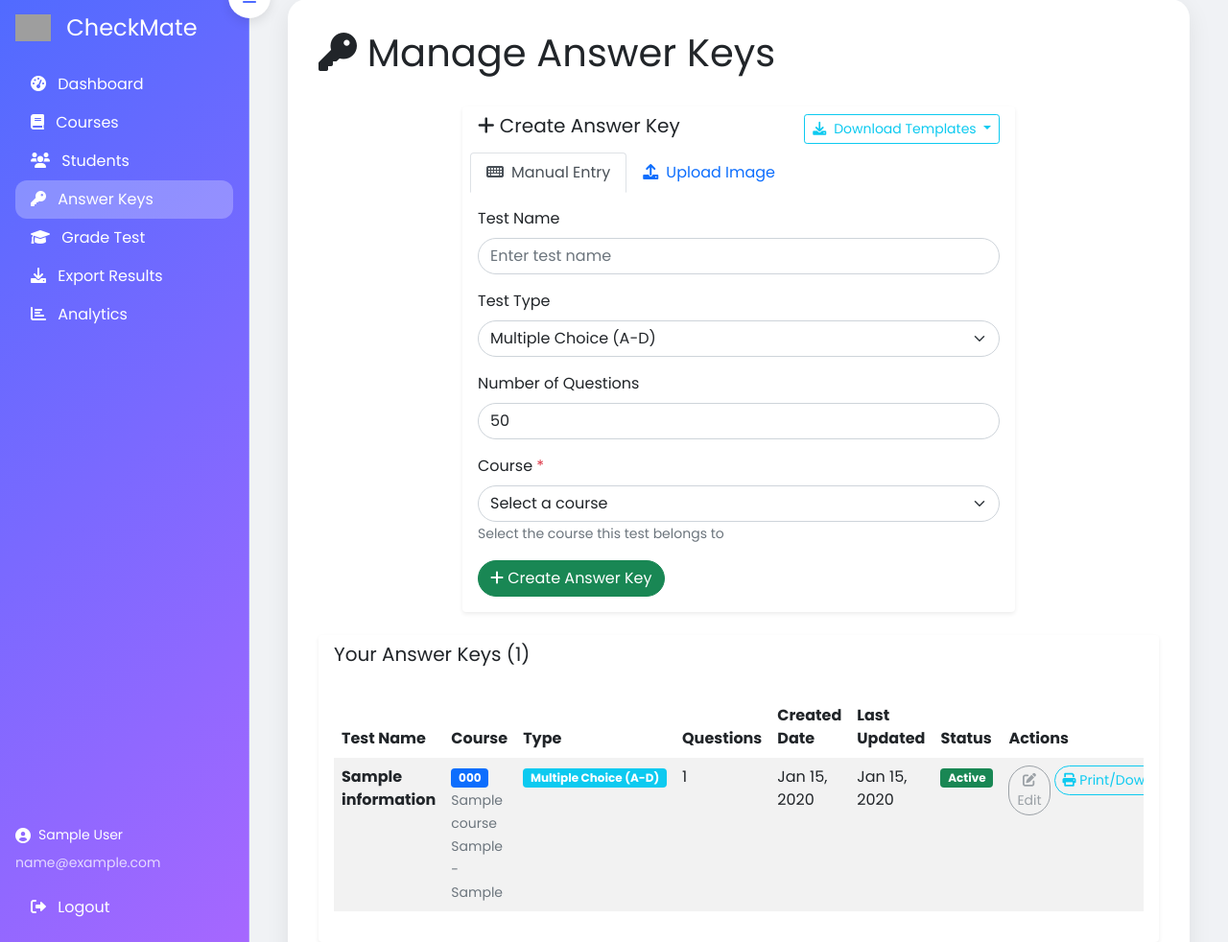
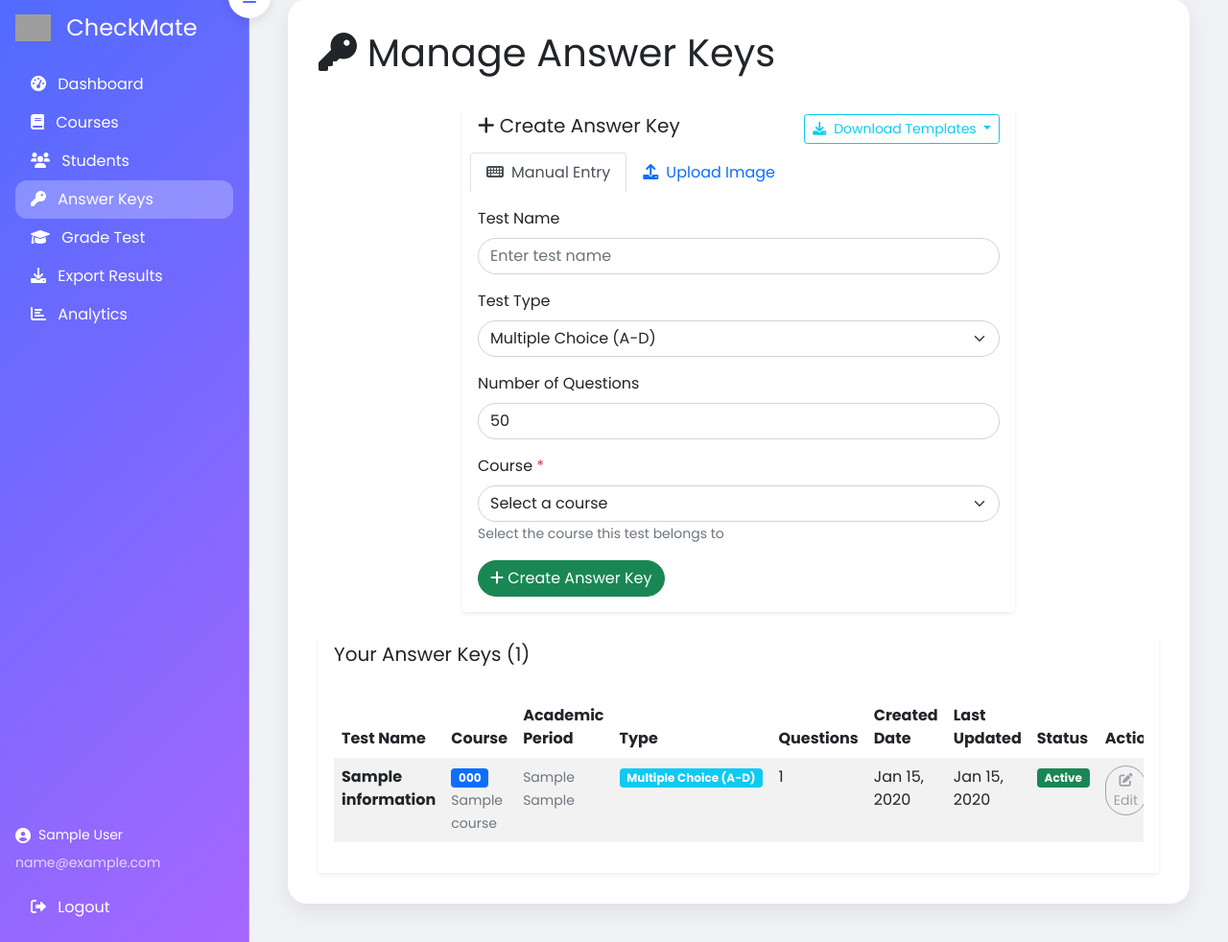
Before and after one commit to itsmiyukimharie/Checkmate, a Django app: page /answer-keys/ in a window 1280 px wide. Shown: the part 41-1023 px from the top of the page at 96% size. Run offline with Django 4.2, Linux system fonts and the light colour scheme; a user stored in the database is signed in; tables that the repository leaves empty hold one stand-in row (values such as "Sample post"); some libraries are stand-ins or nearby versions; grey boxes are pictures that could not be loaded.

Commit message:
feat: Add academic period column to existing answer keys table for better course context

```diff
--- a/templates/main/answer_keys.html
+++ b/templates/main/answer_keys.html
@@ -246,6 +246,7 @@
                         <tr>
                             <th>Test Name</th>
                             <th>Course</th>
+                            <th>Academic Period</th>
                             <th>Type</th>
                             <th>Questions</th>
                             <th>Created Date</th>
@@ -267,15 +268,20 @@
                                 {% if test.course %}
                                     <span class="badge bg-primary">{{ test.course.course_code }}</span>
                                     <br><small class="text-muted">{{ test.course.course_name }}</small>
-                                    {% if test.course.academic_year or test.course.semester %}
-                                        <br><small class="text-muted">
-                                            {{ test.course.academic_year|default:"" }}
-                                            {% if test.course.academic_year and test.course.semester %} - {% endif %}
-                                            {{ test.course.semester|default:"" }}
-                                        </small>
-                                    {% endif %}
                                 {% else %}
                                     <span class="text-muted">No course assigned</span>
+                                {% endif %}
+                            </td>
+                            <td>
+                                {% if test.course and test.course.academic_year %}
+                                    <small class="text-muted">{{ test.course.academic_year }}</small>
+                                {% endif %}
+                                {% if test.course and test.course.semester %}
+                                    {% if test.course.academic_year %}<br>{% endif %}
+                                    <small class="text-muted">{{ test.course.semester }}</small>
+                                {% endif %}
+                                {% if not test.course.academic_year and not test.course.semester %}
+                                    <small class="text-muted">-</small>
                                 {% endif %}
                             </td>
                             <td>
@@ -613,7 +619,7 @@ function handleUploadSubmission(form) {
         }
     })
     .then(response => response.json())
-    .then(data => {
+    .then data => {
         if (data.success) {
             if (data.review_required) {
                 // Redirect to review page
```
